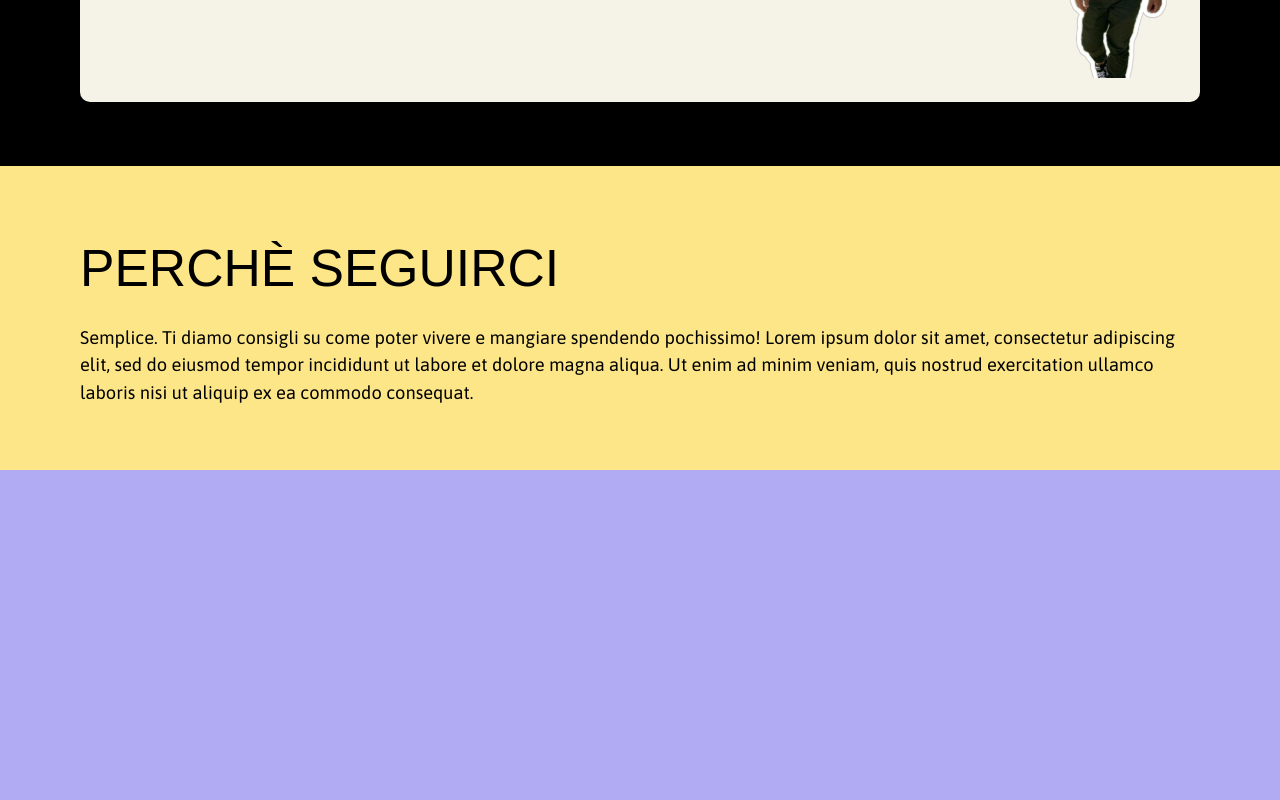
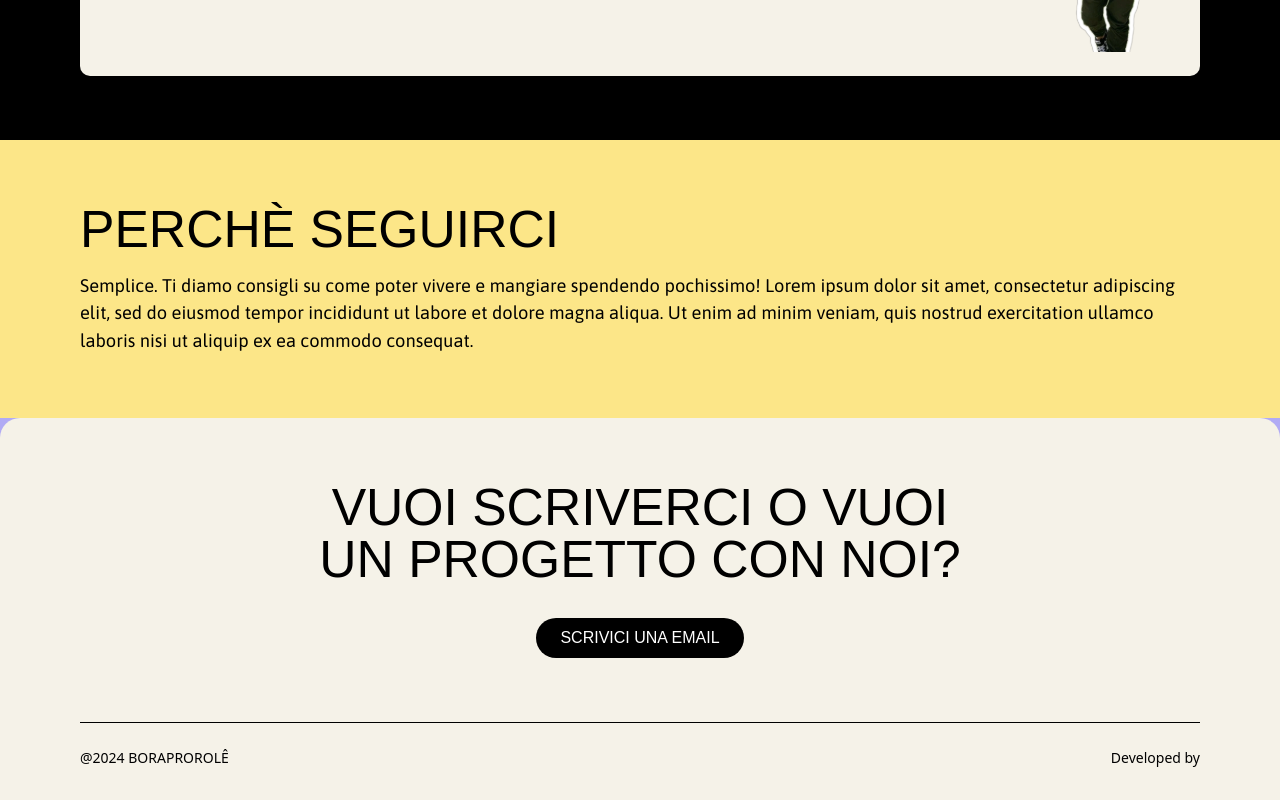
Before and after one commit to devcarolinealmeida/bora-pro-role, a Next.js app: page / in a window 1280 px wide. Shown: the part 1535-2335 px from the top of the page. Before the commit the page ends 2005 px from the top, so only its background shows below. Built offline with nearby package versions, Linux system fonts and the light colour scheme; a web font is replaced by a local one.

Commit message:
UPDATE: add footer

```diff
--- a/app/globals.css
+++ b/app/globals.css
@@ -13,6 +13,7 @@
 h1,h2,h3,h4 {
   font-family: var(--font-asap-condens-900);
   text-transform: uppercase;
+  line-height: 1;
 }
 
 h2 {
@@ -31,3 +32,7 @@ p {
   border: 4px white solid;
   border-radius: 13.86px;
 }
+
+.btn {
+  @apply bg-black text-white px-6 py-2 rounded-3xl font-asap-condens-500 uppercase text-base;
+}
--- a/app/page.tsx
+++ b/app/page.tsx
@@ -1,4 +1,5 @@
 import { ChiSiamo } from "../sections/ChiSiamo/page";
+import { Footer } from "../sections/Footer/page";
 import Header from "../sections/Header/page";
 import { Hero } from "../sections/Hero/page";
 import { PercheSeguirci } from "../sections/PercheSeguirci/page";
@@ -13,6 +14,7 @@ export default function Home() {
       <ChiSiamo/>
       <PercheSeguirci/>
       {/* <VideosYoutube/> */}
+      <Footer/>
     </>
   );
 }
--- /dev/null
+++ b/sections/Footer/page.tsx
@@ -0,0 +1,20 @@
+import Link from "next/link";
+
+export  const Footer = () => {
+    return (
+        <footer className="bg-[#F5F2E8] pt-16 pb-8 rounded-t-[20px]">
+            <div className="container max-w-7xl">
+                <div className="flex flex-col gap-8 items-center pb-16 border-b border-black">
+                    <h4 className="text-center max-w-[24ch]">Vuoi scriverci o vuoi un progetto con noi?</h4>
+                    <button className="btn">
+                        Scrivici una email
+                    </button>
+                </div>
+                <div className="flex flex-col md:flex-row gap-2 items-center md:justify-between pt-6">
+                    <Link className="text-[14px]" href="href">@2024 BORAPROROLÊ</Link>
+                    <Link className="text-[14px]" href="href">Developed by</Link>
+                </div>
+            </div>
+        </footer>
+    )
+}
--- a/sections/Hero/page.tsx
+++ b/sections/Hero/page.tsx
@@ -5,14 +5,14 @@ export const Hero = () => {
     <>
       <section className="_hero container max-w-7xl flex flex-col justify-center min-h-[30vw] py-9">
         <div className="">
-          <h2 className="max-w-[24ch] leading-none mb-4">
+          <h2 className="max-w-[24ch] mb-4">
             Lorem ipsum dolor sit amet consectetur
           </h2>
           <p className="text-xl lg:text-2xl mb-12">
             Lorem ipsum dolor sit amet, consectetur adipiscing elit.
           </p>
           <a
-            className="bg-black text-white px-6 py-2 rounded-3xl font-asap-condens-500 uppercase text-base"
+            className="btn"
             href="#chi-siamo">
             Descubra mais
           </a>
```
